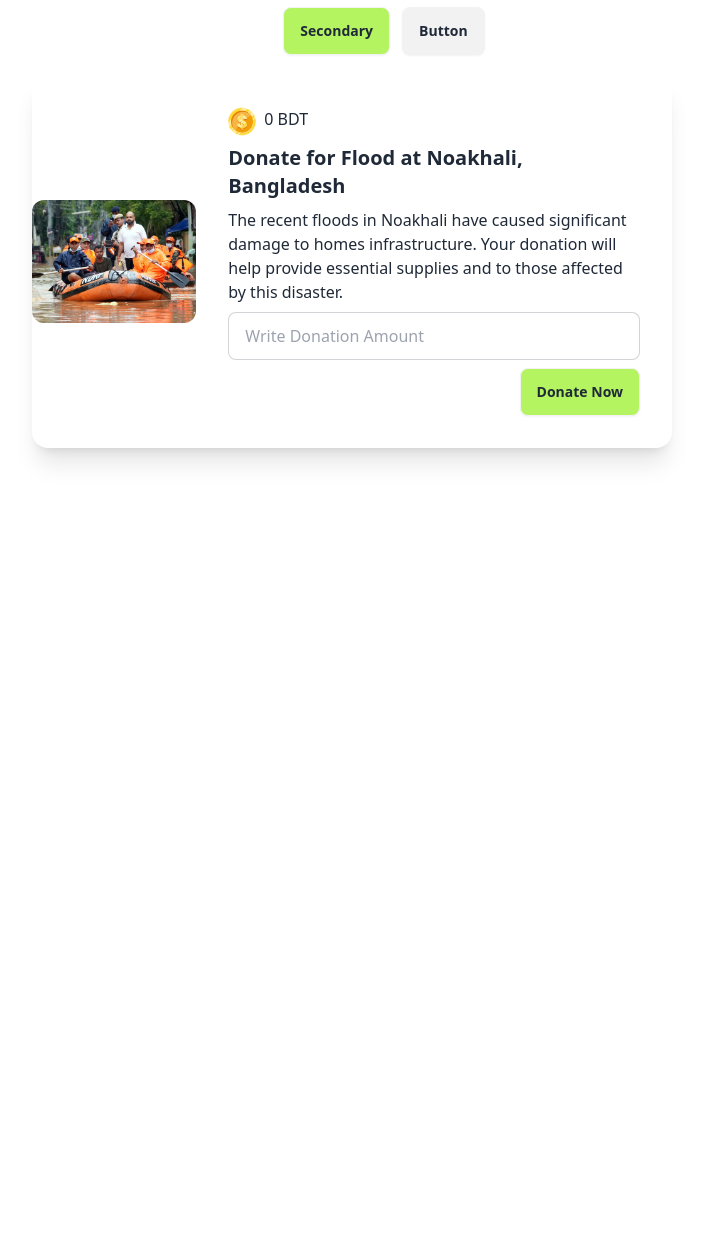
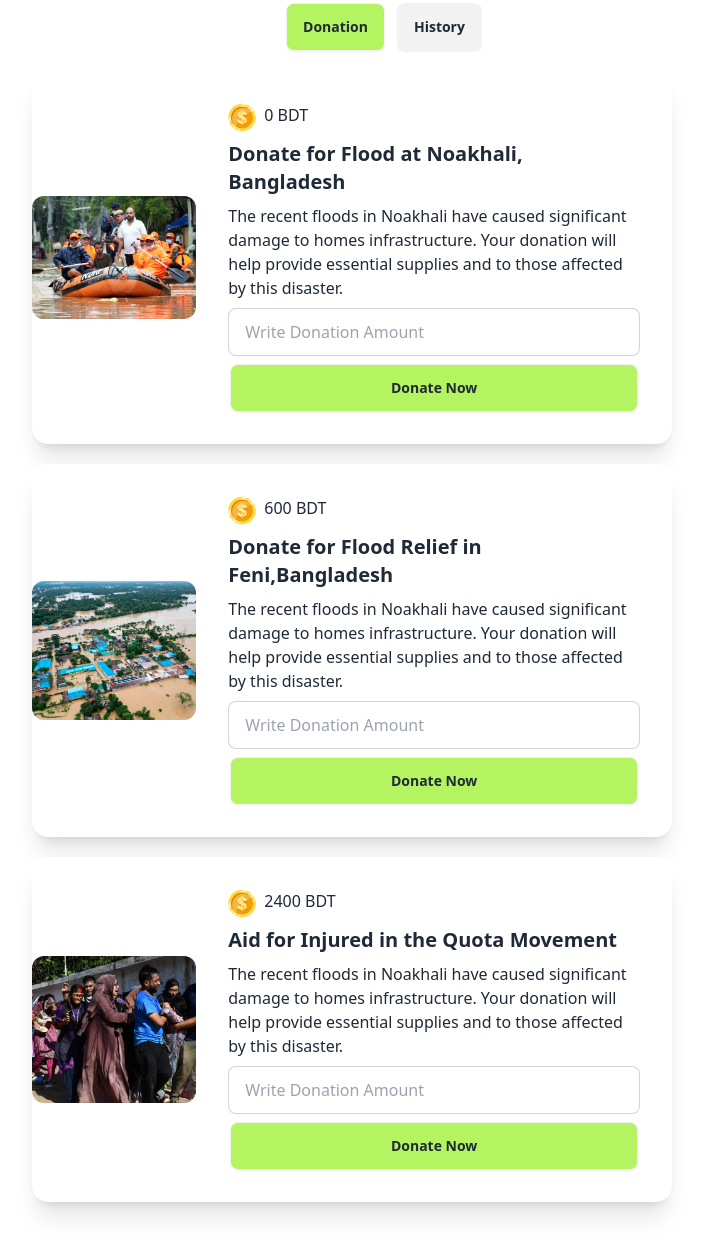
Before and after one commit to sahadat-nayem/Assignment-5, a plain HTML site: page index.html in a window 1280 px wide. Shown: the part 113-1355 px from the top of the page, without its empty margins (256-957 px from the left). Before the commit the page ends 800 px from the top, so only its background shows below. Drawn offline with nearby package versions, Linux system fonts and the light colour scheme.

Commit message:
design code added

```diff
--- a/index.html
+++ b/index.html
@@ -10,7 +10,7 @@
 <body>
     <header>
       <!-- navbar -->
-        <div class="navbar bg-base-100 bg-[#F9F7F3] mt-2">
+        <div class="navbar bg-base-100 bg-[#F9F7F3] mt-1 sticky top-0 z-10">
             <div class="navbar-start">
               <div class="dropdown">
                 <div tabindex="0" role="button" class="btn btn-ghost lg:hidden">
@@ -34,14 +34,14 @@
           <!-- btn -->
 
           <div class="flex justify-center gap-3 lg:mt-10 mt-4 lg:mb-5 mb-3">
-            <button class="btn bg-[#B4F461]">Secondary</button>
-            <button class="btn">Button</button>
+            <button class="btn bg-[#B4F461]">Donation</button>
+            <button class="btn">History</button>
           </div>
     </header>
     <main>
       <!-- card-1 -->
 
-      <div class="card lg:card-side bg-base-100 shadow-xl lg:size-1/2 relative lg:left-72">
+      <div class="card lg:card-side bg-base-100 shadow-xl lg:size-1/2 relative lg:left-72 mb-5">
         <figure>
           <img
             class=" rounded-xl"
@@ -55,15 +55,59 @@
           </div>
           <h2 class="card-title">Donate for Flood at Noakhali, Bangladesh</h2>
           <p> The recent floods in Noakhali have caused significant damage to homes  infrastructure. Your donation will help provide essential supplies and  to those affected by this disaster.</p>
+          <input id="input-donate-now" type="text" placeholder="Write Donation Amount" class="input input-bordered" required />
+          <div class="card-actions justify-center">
+            <button id="btn-donate-now" class="btn bg-[#B4F461] px-40">Donate Now</button>
+          </div>
+        </div>
+      </div>
+
+
+      <div class="card lg:card-side bg-base-100 shadow-xl lg:size-1/2 relative lg:left-72 mb-5">
+        <figure>
+          <img
+            class=" rounded-xl"
+            src="assets/feni.png"
+            alt="Album" />
+        </figure>
+        <div class="card-body">
+          <div class="flex gap-2">
+            <img src="assets/coin.png" alt="">
+            <h3>600 BDT</h3>
+          </div>
+          <h2 class="card-title">Donate for Flood Relief in Feni,Bangladesh</h2>
+          <p> The recent floods in Noakhali have caused significant damage to homes  infrastructure. Your donation will help provide essential supplies and  to those affected by this disaster.</p>
           <input type="text" placeholder="Write Donation Amount" class="input input-bordered" required />
-          <div class="card-actions justify-end">
-            <button class="btn bg-[#B4F461]">Donate Now</button>
+          <div class="card-actions justify-center">
+            <button class="btn bg-[#B4F461] px-40">Donate Now</button>
+          </div>
+        </div>
+      </div>
+
+
+      <div class="card lg:card-side bg-base-100 shadow-xl lg:size-1/2 relative lg:left-72 mb-10">
+        <figure>
+          <img
+            class=" rounded-xl"
+            src="assets/quota-protest.png"
+            alt="Album" />
+        </figure>
+        <div class="card-body">
+          <div class="flex gap-2">
+            <img src="assets/coin.png" alt="">
+            <h3>2400 BDT</h3>
+          </div>
+          <h2 class="card-title">Aid for Injured in the Quota Movement</h2>
+          <p> The recent floods in Noakhali have caused significant damage to homes  infrastructure. Your donation will help provide essential supplies and  to those affected by this disaster.</p>
+          <input type="text" placeholder="Write Donation Amount" class="input input-bordered" required />
+          <div class="card-actions justify-center">
+            <button class="btn bg-[#B4F461] px-40">Donate Now</button>
           </div>
         </div>
       </div>
     </main>
-    <footer>
-
-    </footer>
+    <script src="js/donation.js"></script>
+    <script src="js/features.js"></script>
+    <script src="js/utilities.js"></script>
 </body>
 </html>
--- /dev/null
+++ b/js/donation.js
@@ -0,0 +1,5 @@
+document.getElementById('btn-donate-now').addEventListener('click', function(event){
+    event.preventDefault();
+
+    const addMoney = getInputFirldValueById('input-donate-now');
+})
```
Also changed, not shown: block.html (added), js/features.js (added), js/utilities.js (added).
